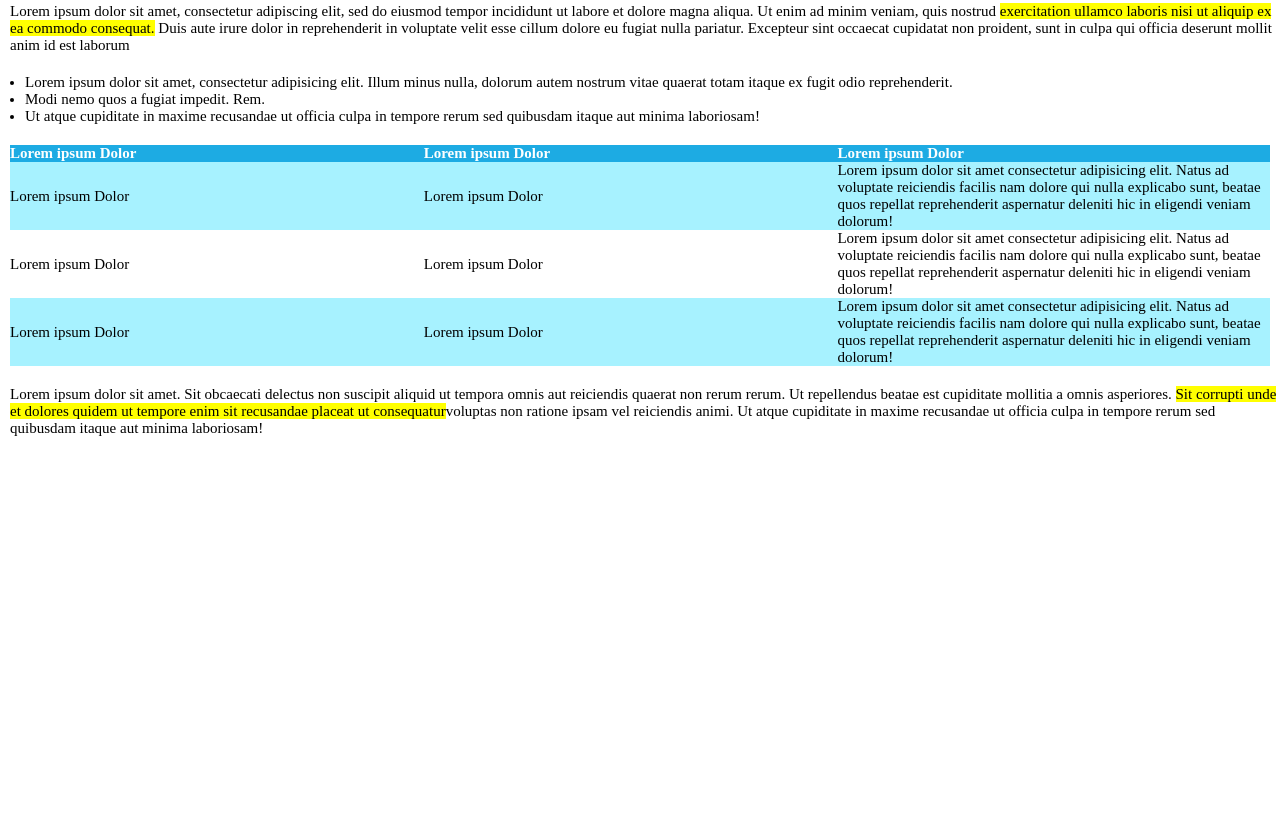
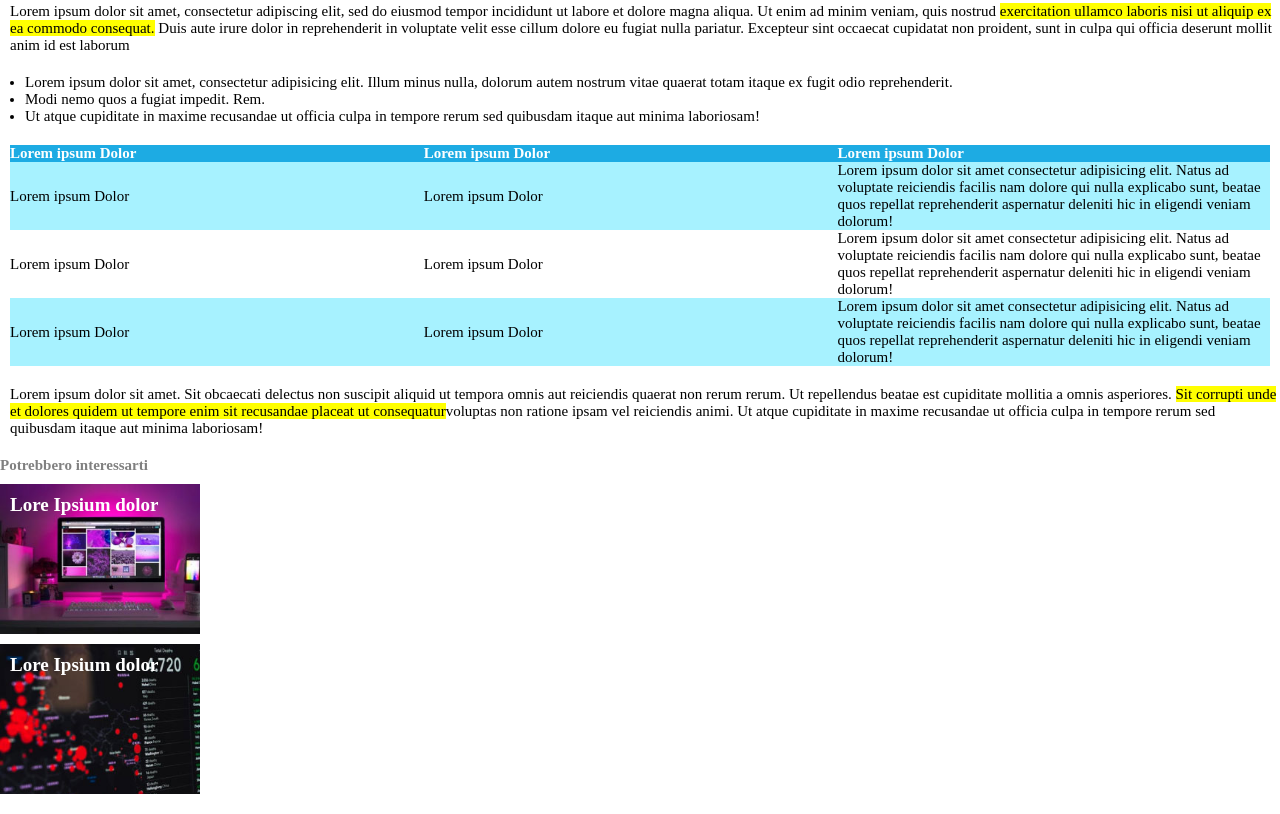
Before and after one commit to salvomc/html-css-booleaner, a plain HTML site: page index.html in a window 1280 px wide. Shown: the part 611-1425 px from the top of the page. Before the commit the page ends 1068 px from the top, so only its background shows below. Drawn offline with Linux system fonts and the light colour scheme.

Commit message:
footer done and exercise completd

```diff
--- a/css/style.css
+++ b/css/style.css
@@ -103,3 +103,46 @@ th,tr{
     margin-bottom: 20px;
     font-size: 15px;
 }
+
+#mightinterest{
+    color: grey;
+    font-size: 15px;
+    font-weight: 700;
+}
+
+#mightinterest1{
+    height: 150px;
+    width: 200px;
+    background-repeat: no-repeat;
+    background-position: left top;
+    background-image: url(../img/monitor.jpg);
+    margin-top: 10px;
+    padding-top: 10px;
+    padding-left: 10px;
+    background-size: 230px;
+}
+
+#textmightinterest1{
+    color: white;
+    font-weight: 800;
+    font-size: 19px;
+}
+
+#mightinterest2{
+    height: 150px;
+    width: 200px;
+    background-repeat: no-repeat;
+    background-position: left top;
+    background-image: url(../img/graph.jpg);
+    margin-top: 10px;
+    margin-bottom: 20px;
+    padding-top: 10px;
+    padding-left: 10px;
+    background-size: 230px;
+}
+
+#textmightinterest2{
+    color: white;
+    font-weight: 800;
+    font-size: 19px;
+}
--- a/index.html
+++ b/index.html
@@ -69,7 +69,19 @@
             <!-- fine tabella -->
             <!-- ultimo paragrafo -->
             <p id="secondp">Lorem ipsum dolor sit amet. Sit obcaecati delectus non suscipit aliquid ut tempora omnis aut reiciendis quaerat non rerum rerum. Ut repellendus beatae est cupiditate mollitia a omnis asperiores. <span class="highlight"> Sit corrupti unde et dolores quidem ut tempore enim sit recusandae placeat ut consequatur</span>voluptas non ratione ipsam vel reiciendis animi. Ut atque cupiditate in maxime recusandae ut officia culpa in tempore rerum sed quibusdam itaque aut minima laboriosam!</p>
-            <!-- fine paragrafo -->
+            <!-- fine ultimo paragrafo -->
         </main>
+        <!-- fine parte contenutistica  -->
+        <!-- footer -->
+        <footer>
+        <p id="mightinterest"> Potrebbero interessarti</p>
+            <div id="mightinterest1">
+                <p id="textmightinterest1"> Lore Ipsium dolor</p>
+            </div>
+            <div id="mightinterest2">
+                <p id="textmightinterest2"> Lore Ipsium dolor</p>
+            </div>
+        </footer>
+        <!-- fine footer -->
     </body>
 </html>
```
